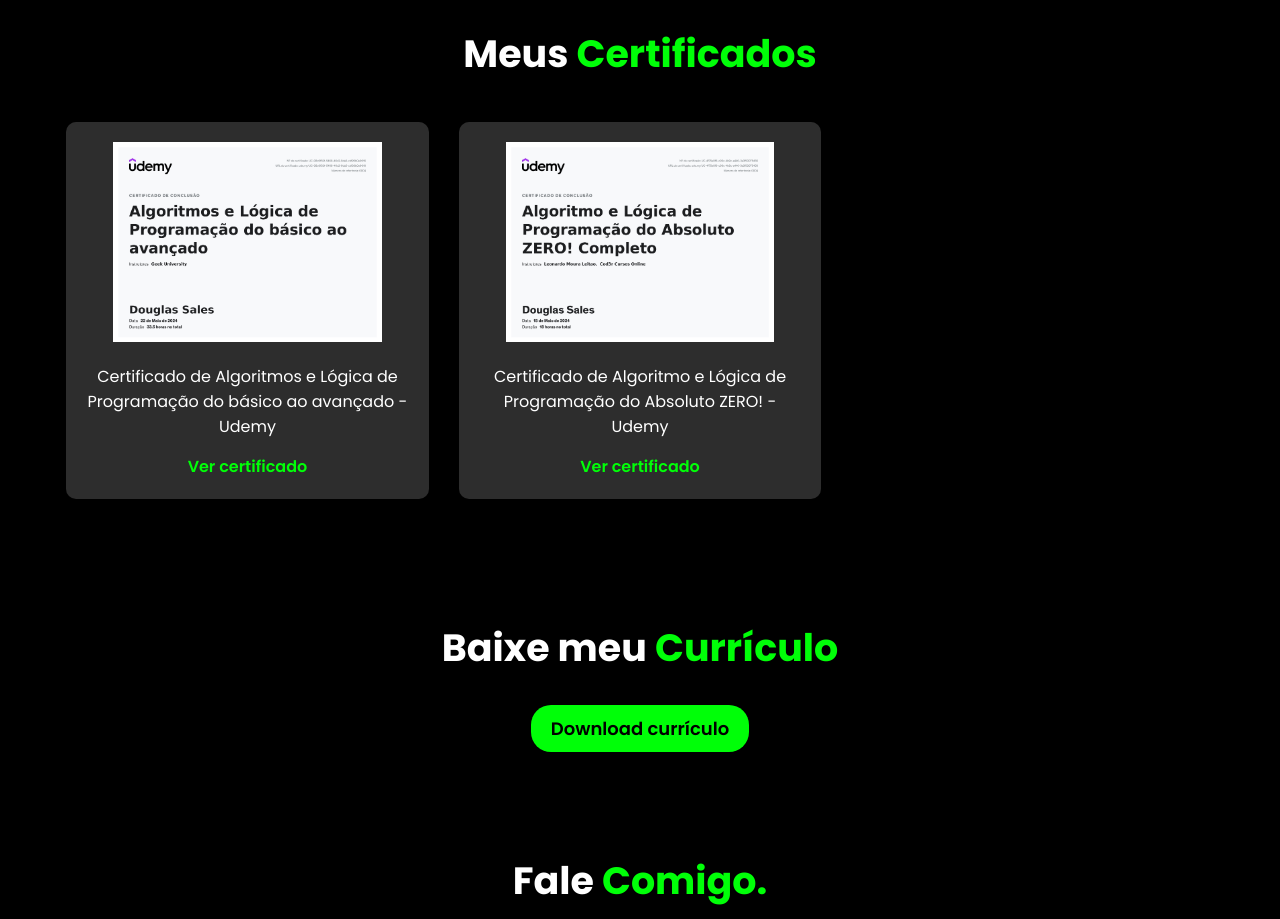
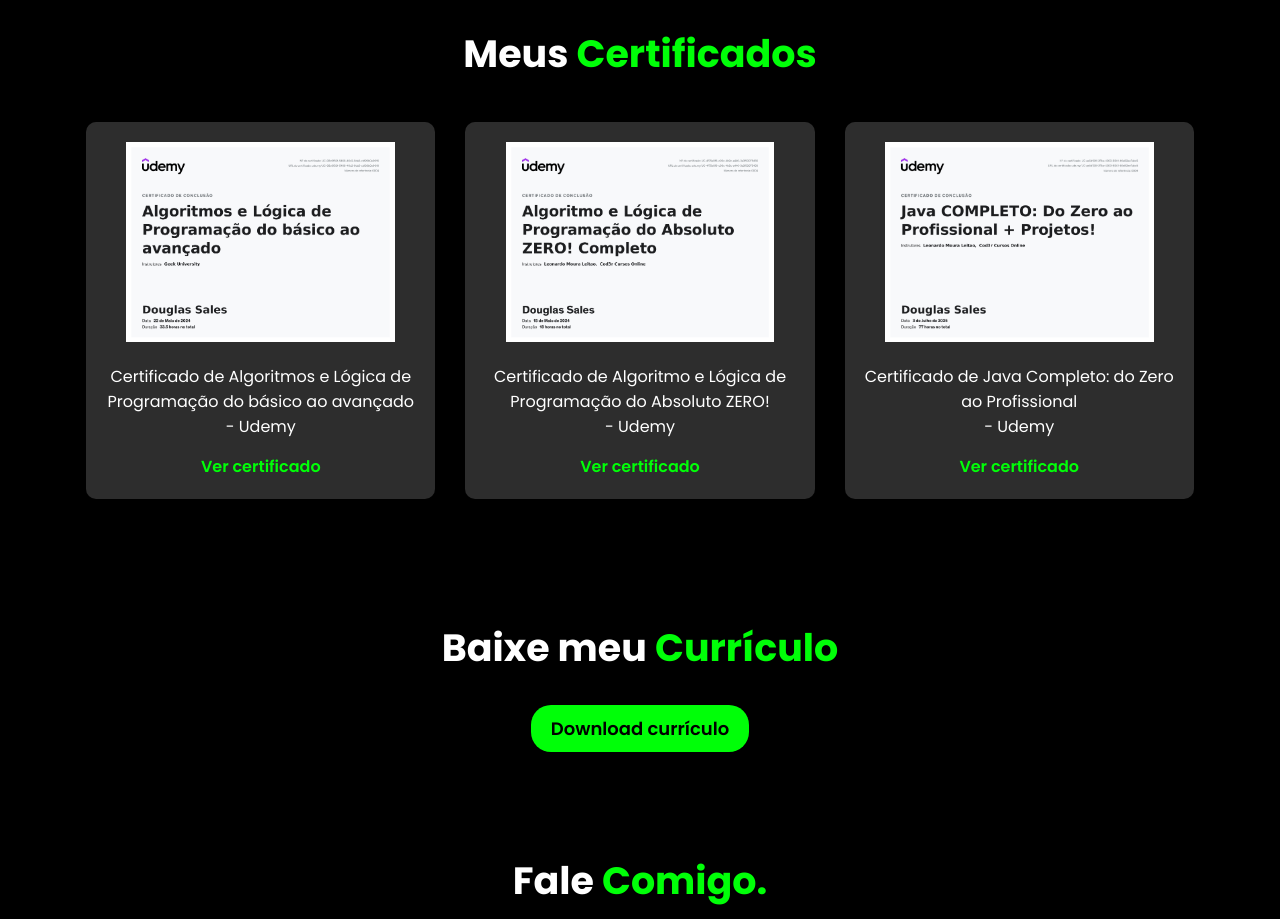
Before and after one commit to dgsales7/myPortfolio, a plain HTML site: page index.html in a window 1280 px wide. Shown: the part 3180-4099 px from the top of the page. Drawn offline with nearby package versions, Linux system fonts and the light colour scheme.

Commit message:
Atualizações Certificados

```diff
--- a/index.html
+++ b/index.html
@@ -153,19 +153,25 @@
             <div class="interface">
                 <h2 class="titulo">Meus <span>Certificados</span></h2>
 
-                <div class="certficados-container">
+                <div class="certificados-container">
 
                     <div class="certificado-box">
                         <img src="images/Certificado 1.jpg" alt="Certificado 1">
-                        <p>Certificado de Algoritmos e Lógica de Programação do básico ao avançado - Udemy</p>
+                        <p>Certificado de Algoritmos e Lógica de Programação do básico ao avançado <br>- Udemy</p>
                         <a href="images/Certificado 1.jpg" target="_blank">Ver certificado</a>
 
                     </div>
 
                     <div class="certificado-box">
                         <img src="images/Certificado 2.jpg" alt="Certificado 2">
-                        <p>Certificado de Algoritmo e Lógica de Programação do Absoluto ZERO! - <br>Udemy</p>
+                        <p>Certificado de Algoritmo e Lógica de Programação do Absoluto ZERO!  <br>- Udemy</p>
                         <a href="images/Certificado 2.jpg" target="_blank">Ver certificado</a>
+                    </div>
+
+                    <div class="certificado-box">
+                        <img src="images/Certificado Java.jpg" alt="Certificado 3">
+                        <p>Certificado de Java Completo: do Zero ao Profissional  <br>- Udemy </p>
+                        <a href="images/Certificado Java.jpg" target="_blank">Ver certificado</a>
                     </div>
 
 
--- a/style.css
+++ b/style.css
@@ -471,11 +471,12 @@ section.certificados {
     margin-bottom: 40px;
 }
 
-.certificados .certficados-container {
+.certificados .certificados-container {
     display: grid;
     grid-template-columns: repeat(auto-fill, minmax(300px, 1fr));
     gap: 30px;
     justify-items: center;
+    padding: 0 20px;
 }
 
 
```
Also changed, not shown: images/Certificado Java.jpg (added), images/Eu.jpeg (deleted), images/foto.png (deleted), images/layout-do-projeto.jpg (deleted), images/logo.png (deleted), images/logo.webp (deleted), images/minimalistic_logo_resized.png (deleted), images/pessoa.png (deleted), 1 other file.
